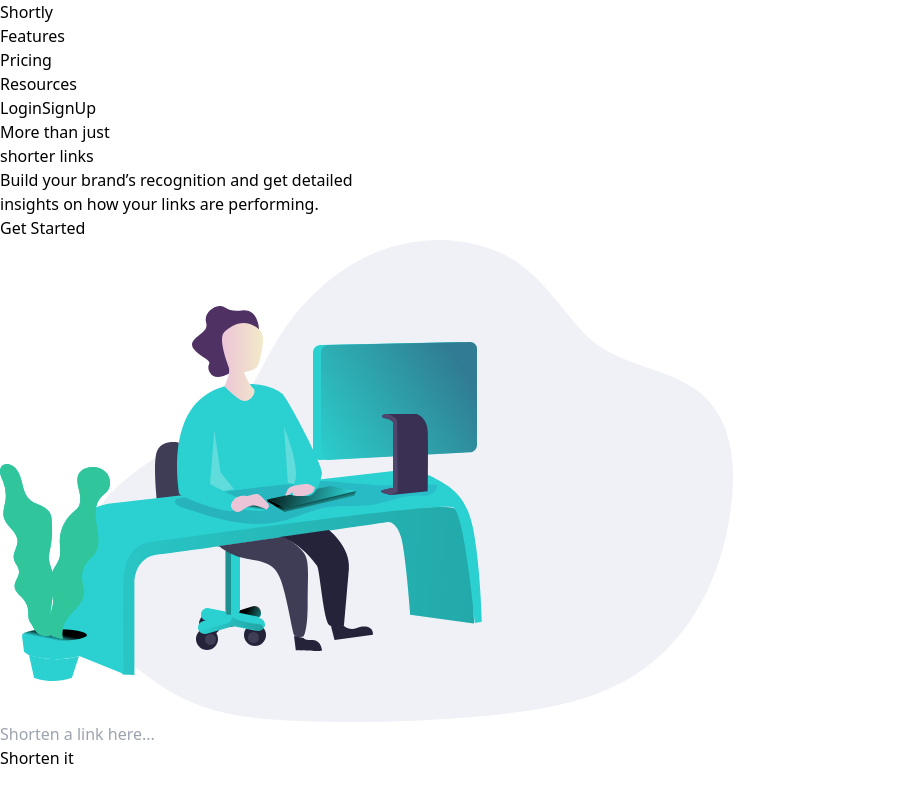
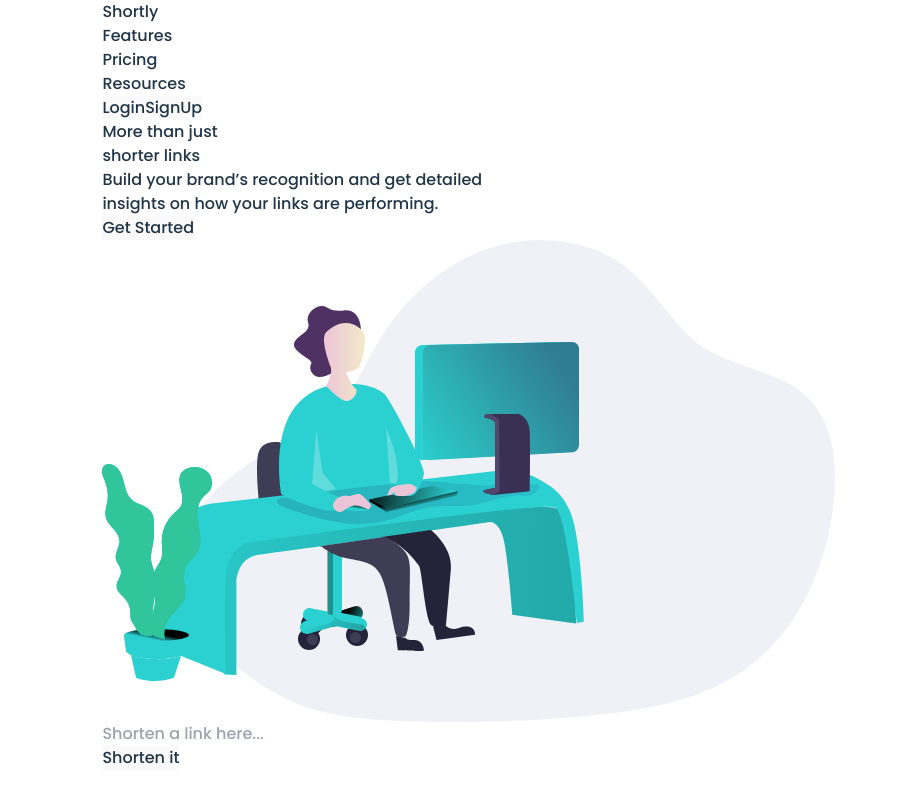
Before and after one commit to AskTiba/UrlNinja, a React (Vite) app in the folder UrlNinja/: page / in a window 1280 px wide. Shown: the whole page, without its empty margins (0-898 px from the left). Built offline with nearby package versions, Linux system fonts and the light colour scheme.

Commit message:
Update index.css

```diff
--- a/UrlNinja/src/index.css
+++ b/UrlNinja/src/index.css
@@ -1,15 +1,15 @@
 @tailwind base;
 @tailwind components;
 @tailwind utilities;
-/*
+
 :root {
-  font-family: Inter, system-ui, Avenir, Helvetica, Arial, sans-serif;
+  font-family: "Poppins", sans-serif;
   line-height: 1.5;
-  font-weight: 400;
+  font-weight: 500;
 
-  color-scheme: light dark;
-  color: rgba(255, 255, 255, 0.87);
-  background-color: #242424;
+  color-scheme: light;
+  /* color: rgba(255, 255, 255, 0.87);
+  background-color: #242424; */
 
   font-synthesis: none;
   text-rendering: optimizeLegibility;
@@ -17,21 +17,22 @@
   -moz-osx-font-smoothing: grayscale;
 }
 
-a {
+/* a {
   font-weight: 500;
   color: #646cff;
   text-decoration: inherit;
 }
 a:hover {
   color: #535bf2;
-}
+} */
 
 body {
-  margin: 0;
-  display: flex;
-  place-items: center;
-  min-width: 320px;
+  margin: 0 8%;
+  /* display: flex;
+  place-items: center; */
+  max-width: 100%;
   min-height: 100vh;
+  overflow-x: hidden;
 }
 
 h1 {
@@ -39,7 +40,7 @@
   line-height: 1.1;
 }
 
-button {
+/* button {
   border-radius: 8px;
   border: 1px solid transparent;
   padding: 0.6em 1.2em;
@@ -49,14 +50,14 @@
   background-color: #1a1a1a;
   cursor: pointer;
   transition: border-color 0.25s;
-}
+} */
 button:hover {
   border-color: #646cff;
 }
-button:focus,
+/* button:focus,
 button:focus-visible {
   outline: 4px auto -webkit-focus-ring-color;
-}
+} */
 
 @media (prefers-color-scheme: light) {
   :root {
@@ -69,4 +70,4 @@
   button {
     background-color: #f9f9f9;
   }
-} */
+}
```
